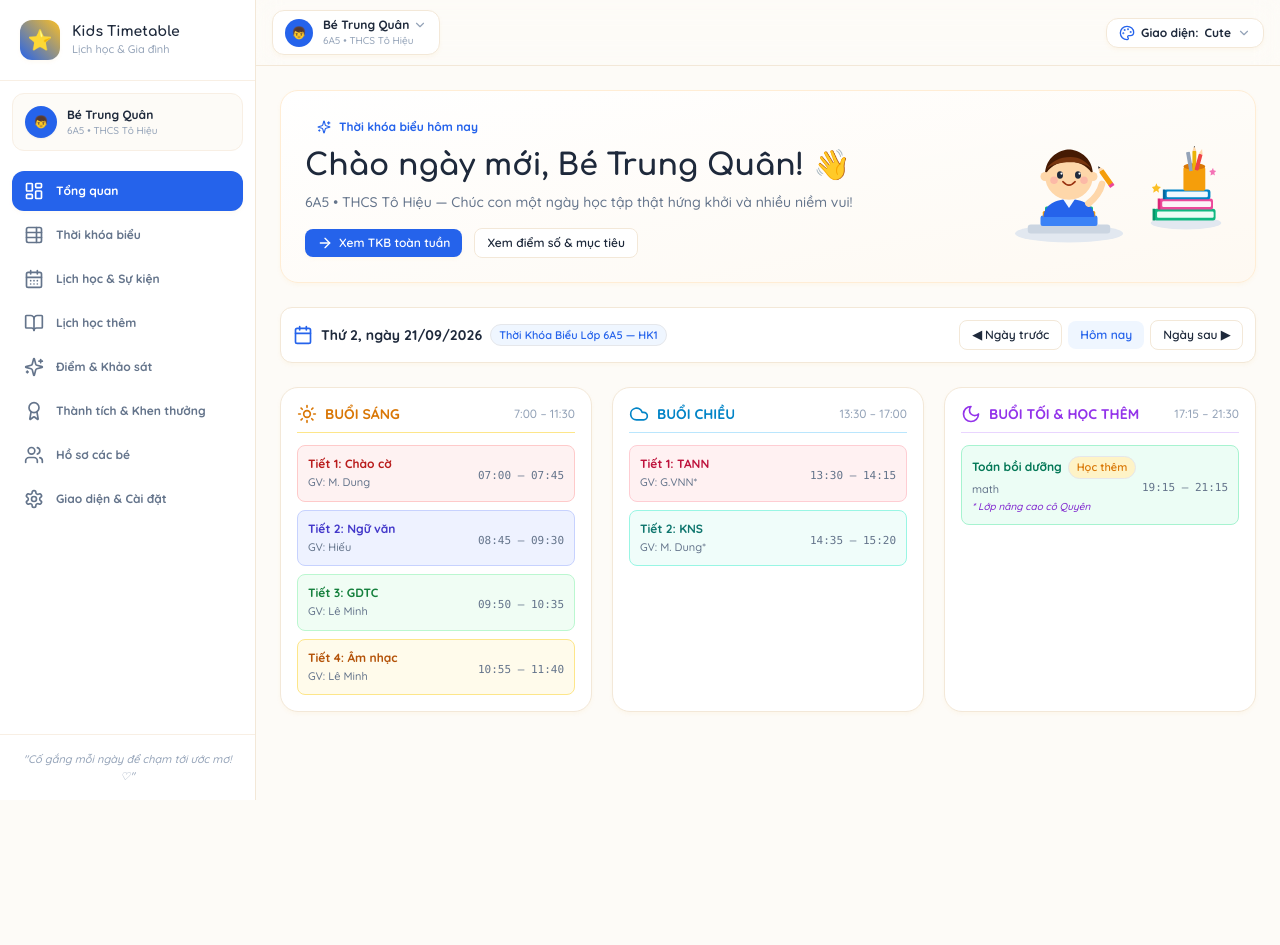
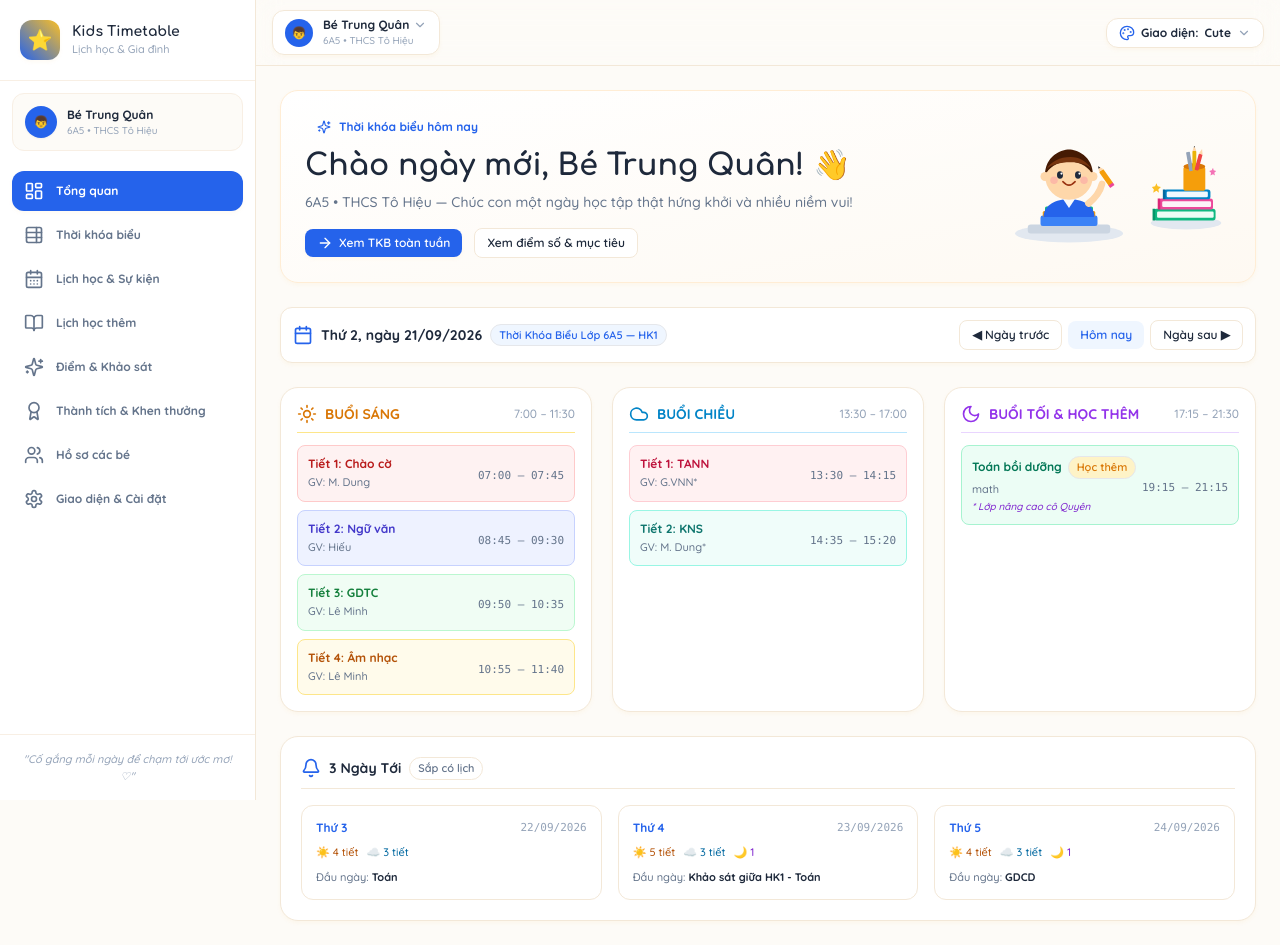
Before and after one commit to sonsmartsoft/KTTB, a React (Vite) app: page / in a window 1280 px wide. Before the commit the page ends 800 px from the top, so only its background shows below. Built offline with nearby package versions, Linux system fonts and the light colour scheme.

Commit message:
Phase 2: MascotGirl, conditional mascot per child, upcoming 3-day panel, SEO meta tags, favicon

```diff
--- a/index.html
+++ b/index.html
@@ -4,7 +4,11 @@
     <meta charset="UTF-8" />
     <link rel="icon" type="image/svg+xml" href="/favicon.svg" />
     <meta name="viewport" content="width=device-width, initial-scale=1.0, maximum-scale=1.0, user-scalable=no" />
-    <title>Thời Khóa Biểu — Family Scheduling</title>
+    <title>Thời Khóa Biểu Gia Đình — Bé Trung Quân & Bé Hạ Băng</title>
+    <meta name="description" content="Ứng dụng quản lý Thời Khóa Biểu, lịch học thêm, kết quả học tập và thành tích cho cả gia đình. Dành cho Bé Trung Quân (Lớp 6) và Bé Hạ Băng (Mầm non)." />
+    <meta name="theme-color" content="#2563EB" />
+    <meta property="og:title" content="Thời Khóa Biểu Gia Đình" />
+    <meta property="og:description" content="Theo dõi lịch học, kết quả và thành tích của các con trong gia đình." />
 
     <!-- Google Fonts for rich child-friendly & modern typography -->
     <link rel="preconnect" href="https://fonts.googleapis.com">
--- /dev/null
+++ b/src/design-system/illustrations/MascotGirl.tsx
@@ -0,0 +1,82 @@
+import React from 'react';
+
+interface MascotGirlProps {
+  size?: number;
+  className?: string;
+}
+
+/**
+ * Cute girl mascot SVG illustration for Bé Hạ Băng
+ */
+export const MascotGirl: React.FC<MascotGirlProps> = ({ size = 100, className = '' }) => {
+  return (
+    <svg
+      width={size}
+      height={size}
+      viewBox="0 0 120 120"
+      fill="none"
+      xmlns="http://www.w3.org/2000/svg"
+      className={className}
+      role="img"
+      aria-label="Mascot girl illustration"
+    >
+      {/* Body */}
+      <ellipse cx="60" cy="98" rx="22" ry="10" fill="#FCA5A5" opacity="0.3" />
+
+      {/* Dress */}
+      <path d="M44 70 Q60 80 76 70 L80 100 Q60 110 40 100 Z" fill="#EC4899" />
+      <path d="M44 70 Q60 80 76 70 L76 82 Q60 90 44 82 Z" fill="#F472B6" />
+
+      {/* Arms */}
+      <ellipse cx="38" cy="77" rx="6" ry="3.5" fill="#FDBA74" transform="rotate(-25 38 77)" />
+      <ellipse cx="82" cy="77" rx="6" ry="3.5" fill="#FDBA74" transform="rotate(25 82 77)" />
+
+      {/* Neck */}
+      <rect x="54" y="55" width="12" height="10" rx="4" fill="#FDBA74" />
+
+      {/* Head */}
+      <ellipse cx="60" cy="40" rx="22" ry="22" fill="#FDDCB0" />
+
+      {/* Hair - top buns */}
+      <circle cx="42" cy="24" r="10" fill="#92400E" />
+      <circle cx="78" cy="24" r="10" fill="#92400E" />
+      {/* Hair bun highlights */}
+      <circle cx="39" cy="21" r="3.5" fill="#B45309" opacity="0.6" />
+      <circle cx="75" cy="21" r="3.5" fill="#B45309" opacity="0.6" />
+
+      {/* Hair - framing face */}
+      <path d="M38 30 Q32 38 34 50 Q36 55 40 56 L40 45 Q38 38 40 32 Z" fill="#92400E" />
+      <path d="M82 30 Q88 38 86 50 Q84 55 80 56 L80 45 Q82 38 80 32 Z" fill="#92400E" />
+
+      {/* Hair ribbons */}
+      <circle cx="42" cy="16" r="4" fill="#F9A8D4" />
+      <circle cx="78" cy="16" r="4" fill="#F9A8D4" />
+      <circle cx="42" cy="16" r="2" fill="#EC4899" />
+      <circle cx="78" cy="16" r="2" fill="#EC4899" />
+
+      {/* Eyes */}
+      <ellipse cx="52" cy="38" rx="4" ry="4.5" fill="#1E293B" />
+      <ellipse cx="68" cy="38" rx="4" ry="4.5" fill="#1E293B" />
+      {/* Eye sparkles */}
+      <circle cx="50.5" cy="36.5" r="1.5" fill="white" />
+      <circle cx="66.5" cy="36.5" r="1.5" fill="white" />
+      {/* Eyelashes */}
+      <path d="M48 34 Q49 32 51 33" stroke="#1E293B" strokeWidth="1" fill="none" />
+      <path d="M64 34 Q65 32 67 33" stroke="#1E293B" strokeWidth="1" fill="none" />
+
+      {/* Rosy cheeks */}
+      <ellipse cx="44" cy="44" rx="5" ry="3.5" fill="#FCA5A5" opacity="0.6" />
+      <ellipse cx="76" cy="44" rx="5" ry="3.5" fill="#FCA5A5" opacity="0.6" />
+
+      {/* Smile */}
+      <path d="M53 49 Q60 55 67 49" stroke="#E11D48" strokeWidth="2" fill="none" strokeLinecap="round" />
+
+      {/* Nose */}
+      <ellipse cx="60" cy="44" rx="2" ry="1.5" fill="#FDBA74" />
+
+      {/* Star decoration */}
+      <text x="88" y="42" fontSize="12" fill="#FCD34D">⭐</text>
+      <text x="20" y="52" fontSize="10" fill="#A78BFA">✨</text>
+    </svg>
+  );
+};
--- a/src/pages/DashboardPage.tsx
+++ b/src/pages/DashboardPage.tsx
@@ -7,10 +7,12 @@ import { Card } from '@/design-system/components/Card';
 import { Badge } from '@/design-system/components/Badge';
 import { Button } from '@/design-system/components/Button';
 import { MascotBoy } from '@/design-system/illustrations/MascotBoy';
+import { MascotGirl } from '@/design-system/illustrations/MascotGirl';
 import { BookStack } from '@/design-system/illustrations/BookStack';
-import { Sun, Cloud, Moon, Calendar as CalendarIcon, ArrowRight, Sparkles } from 'lucide-react';
+import { Sun, Cloud, Moon, Calendar as CalendarIcon, ArrowRight, Sparkles, Bell } from 'lucide-react';
 import { Link } from 'react-router-dom';
 import { getSubjectMeta } from '@/design-system/tokens/colors';
+import { format, addDays, parseISO } from 'date-fns';
 
 export const DashboardPage: React.FC = () => {
   const { activeChild } = useChild();
@@ -29,6 +31,15 @@ export const DashboardPage: React.FC = () => {
     extraSchedules,
     exceptions,
   });
+
+  // Resolve next 3 days for upcoming panel
+  const upcomingDays = [1, 2, 3].map((offset) => {
+    const dateStr = format(addDays(parseISO(selectedDate), offset), 'yyyy-MM-dd');
+    const dayResolved = resolveSchedule(dateStr, { child: activeChild, templates, entries, extraSchedules, exceptions });
+    return { dateStr, resolved: dayResolved };
+  });
+
+  const isGirl = activeChild.avatar_url === 'girl';
 
   const weekdayLabel = {
     2: 'Thứ 2',
@@ -71,7 +82,7 @@ export const DashboardPage: React.FC = () => {
           </div>
 
           <div className="hidden lg:flex items-center gap-3 z-10">
-            <MascotBoy size={120} />
+            {isGirl ? <MascotGirl size={120} /> : <MascotBoy size={120} />}
             <BookStack size={90} />
           </div>
         </div>
@@ -259,6 +270,50 @@ export const DashboardPage: React.FC = () => {
           )}
         </Card>
       </div>
+
+      {/* Upcoming 3 Days Panel */}
+      <Card className="p-5 space-y-4">
+        <div className="flex items-center gap-2 pb-2 border-b border-app-border">
+          <Bell className="w-5 h-5 text-primary" />
+          <h3 className="text-sm font-bold text-content-primary">3 Ngày Tới</h3>
+          <Badge variant="outline" size="sm">Sắp có lịch</Badge>
+        </div>
+        <div className="grid grid-cols-1 sm:grid-cols-3 gap-4">
+          {upcomingDays.map(({ dateStr, resolved: dr }) => {
+            const dayLabel = ({
+              2: 'Thứ 2', 3: 'Thứ 3', 4: 'Thứ 4', 5: 'Thứ 5',
+              6: 'Thứ 6', 7: 'Thứ 7', 8: 'Chủ nhật',
+            } as Record<number, string>)[dr.weekday] || '';
+            const totalSlots = dr.morning.length + dr.afternoon.length + dr.evening.length;
+            return (
+              <div
+                key={dateStr}
+                className="p-3.5 rounded-theme-md border border-app-border bg-app-surface hover:border-primary/50 hover:bg-primary/5 transition-all space-y-2"
+              >
+                <div className="flex items-center justify-between">
+                  <span className="text-xs font-bold text-primary">{dayLabel}</span>
+                  <span className="text-[11px] font-mono text-content-muted">{dateStr.split('-').reverse().join('/')}</span>
+                </div>
+                <div className="flex flex-wrap items-center gap-2 text-[11px]">
+                  <span className="flex items-center gap-1 text-amber-700">☀️ {dr.morning.length} tiết</span>
+                  <span className="flex items-center gap-1 text-sky-700">☁️ {dr.afternoon.length} tiết</span>
+                  {dr.evening.length > 0 && (
+                    <span className="flex items-center gap-1 text-purple-700">🌙 {dr.evening.length}</span>
+                  )}
+                </div>
+                {dr.morning[0] && (
+                  <div className="text-[11px] text-content-secondary truncate">
+                    Đầu ngày: <span className="font-bold text-content-primary">{dr.morning[0].title}</span>
+                  </div>
+                )}
+                {totalSlots === 0 && (
+                  <div className="text-[11px] text-content-muted italic">Ngày nghỉ 🎉</div>
+                )}
+              </div>
+            );
+          })}
+        </div>
+      </Card>
     </div>
   );
 };
```
Also changed, not shown: public/favicon.svg.
